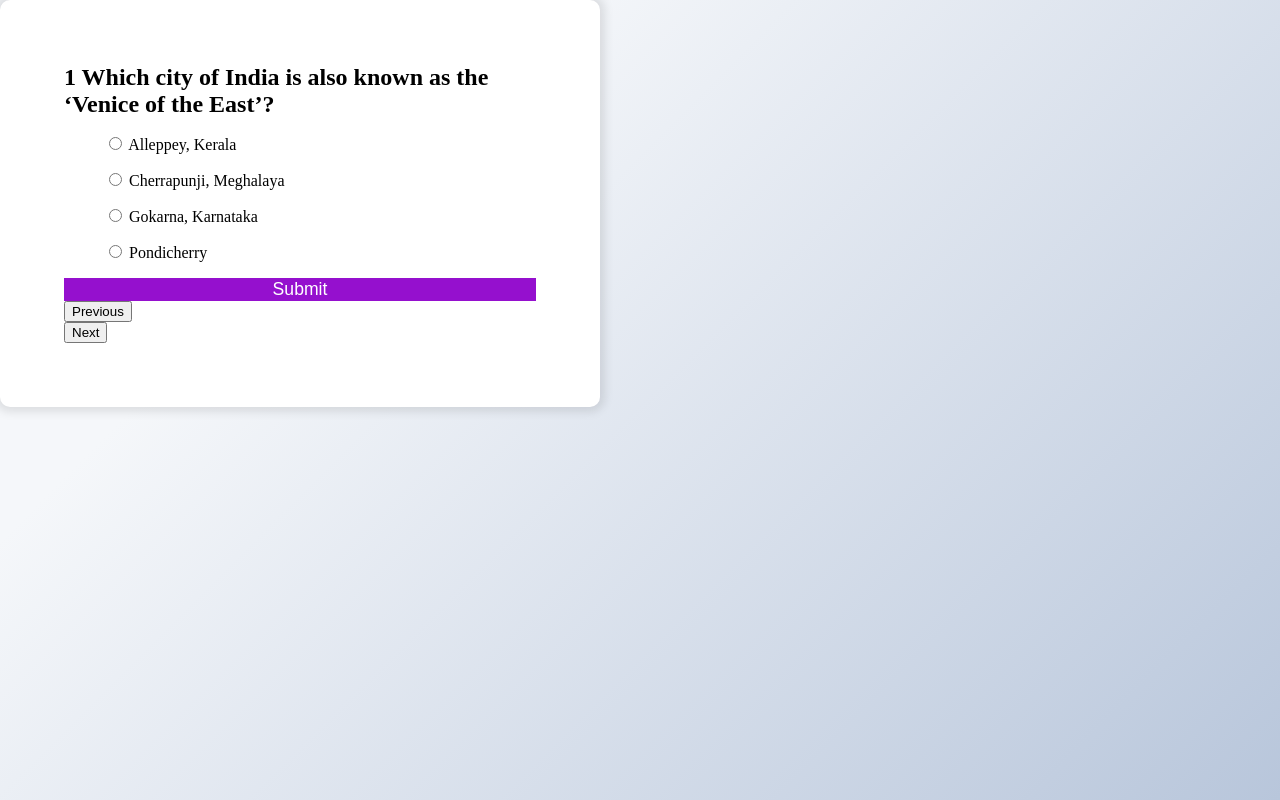
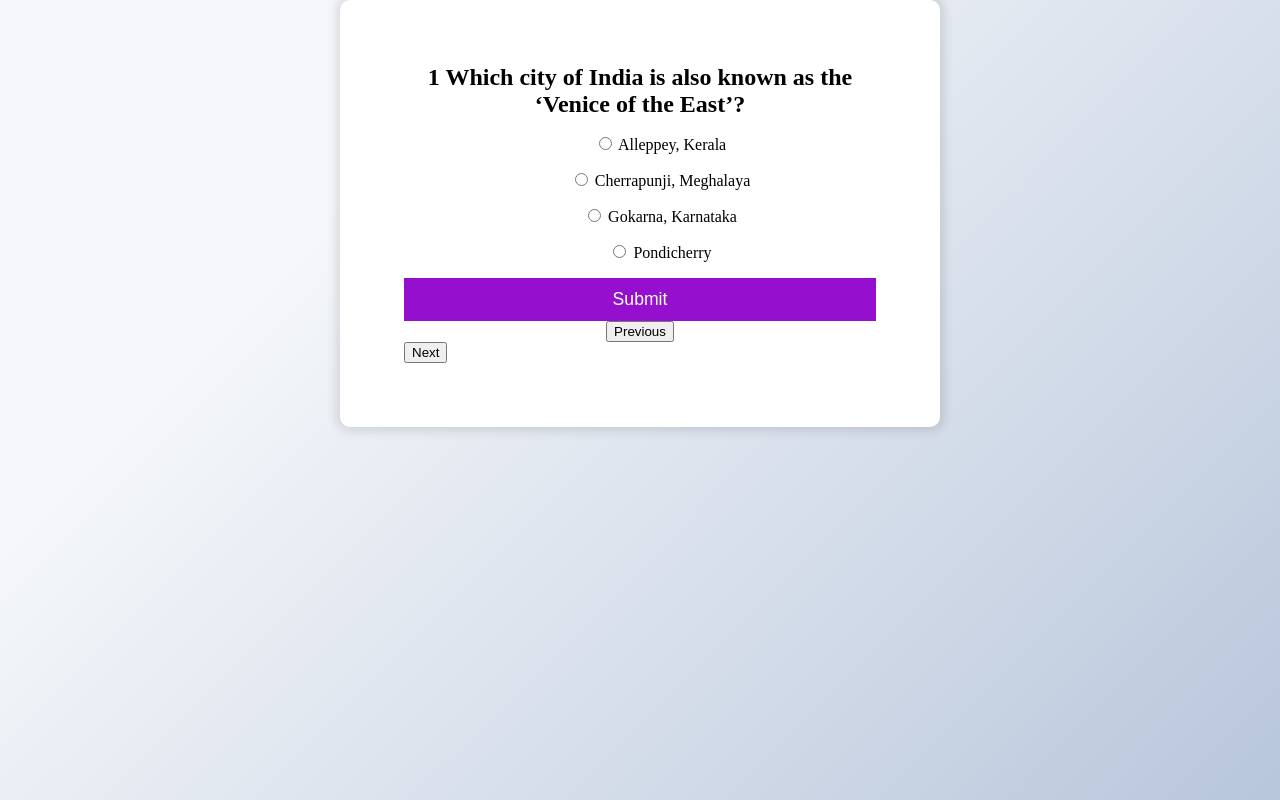
Before and after one commit to Sagarsolanki97/Quize-App, a plain HTML site: page index.html in a window 1280 px wide. Drawn offline with Linux system fonts and the light colour scheme.

Commit message:
Update style.css

```diff
--- a/style.css
+++ b/style.css
@@ -49,3 +49,17 @@ h2{
 #submit:hover{
     background: #48085f;
 }
+
+.quize-container {
+    margin: 0 auto;
+}
+h2 ,div {
+    text-align: center;
+}
+button#submit {
+    padding: 11px;
+}
+
+.answersheet {
+    padding: 34px;
+}
```
